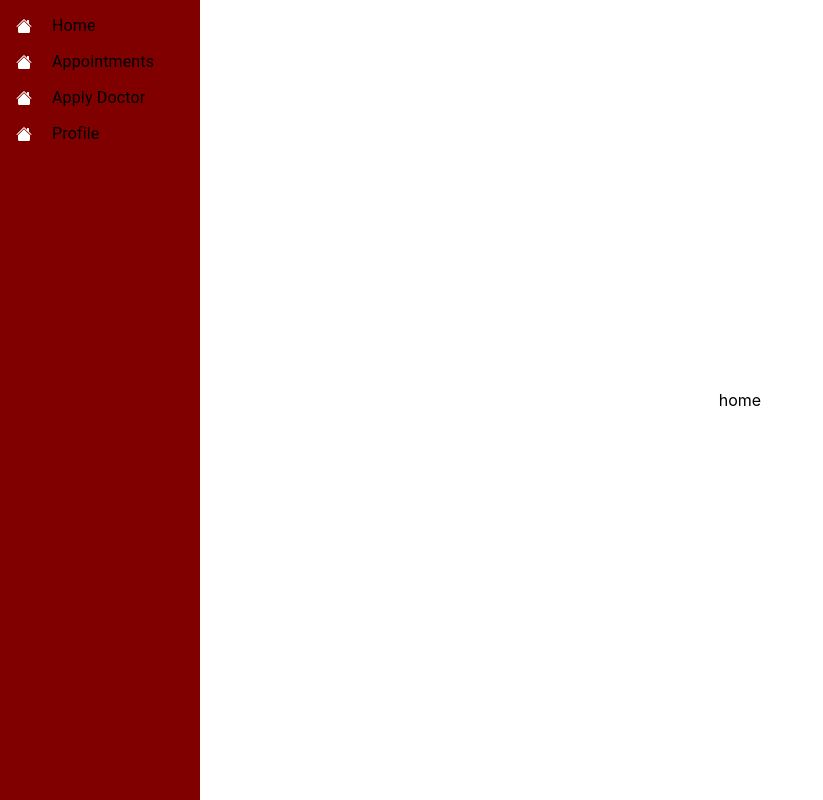
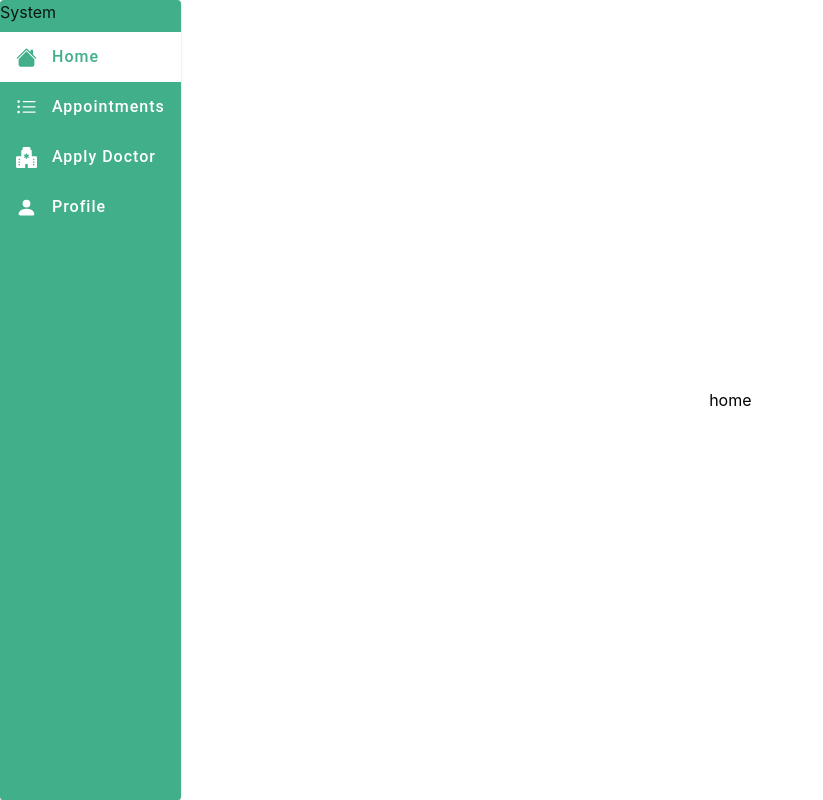
Before and after one commit to AdrianTejada/appointment-system, a React (Vite) app in the folder client/: page / in a window 1280 px wide. Shown: the whole page, without its empty margins (0-823 px from the left). Built offline with nearby package versions, Linux system fonts and the light colour scheme; no server answers; sample sign-in values are in the browser's storage.

Commit message:
Finished layout

```diff
--- a/client/src/components/Layout/Layout.tsx
+++ b/client/src/components/Layout/Layout.tsx
@@ -1,27 +1,50 @@
 import React from 'react'
-import { Cont, Content, SideBar } from './styles';
+import { Cont, Content, Text } from './styles';
+
+import { MenuList, MenuItem, ListItemIcon, Paper } from '@mui/material';
+import {BsFillHouseFill} from 'react-icons/bs'
+import { Link, useLocation } from 'react-router-dom';
+
 import { MenuData } from '../../data/data';
-
-import { MenuList, MenuItem, ListItemIcon } from '@mui/material';
-import {BsFillHouseFill} from 'react-icons/bs'
+import excludeVariablesFromRoot from '@mui/material/styles/excludeVariablesFromRoot';
 
 type LayoutProps = {
     children: React.ReactNode
 }
 
+
 const Layout = ({children}: LayoutProps) => {
+
+  const location = useLocation()
+
   return (
     <Cont>
-        <SideBar>
+        <Paper style={{backgroundColor: '#41AF89'}}>
+          System
           <MenuList>
-            {MenuData.map((item)=><MenuItem>
-              <ListItemIcon>
-                <BsFillHouseFill color='#fff'/>
-              </ListItemIcon>
-              {item.name}
-            </MenuItem>)}
+            {MenuData.map((item)=>{
+
+              let color = {color : 'white'}
+              let bg = {backgroundColor : 'inherit', height: '50px'}
+
+              if (location.pathname === item.path) {
+                color = {color: '#41AF89'}
+                bg = {backgroundColor : '#fff', height: '50px'}
+              }
+
+              return<Link style={{textDecoration: 'none',}} to={item.path}>
+              <MenuItem style={bg}>
+                <ListItemIcon style={color}>
+                  {item.icon}
+                </ListItemIcon>
+                <Text color={color.color}>
+                  {item.name}
+                </Text>
+              </MenuItem>
+            </Link>
+            })}
           </MenuList>
-        </SideBar>
+        </Paper>
         <Content>
             {children}
         </Content>
--- a/client/src/components/Layout/styles.ts
+++ b/client/src/components/Layout/styles.ts
@@ -7,12 +7,6 @@ export const Cont = styled.div`
     flex-direction: row;
 `
 
-export const SideBar = styled.div`
-    min-width: 200px;
-    height: 100vh;
-    background-color: maroon;
-`
-
 export const Content = styled.div`
     width: 100%;
     height: 100vh;
@@ -20,3 +14,9 @@ export const Content = styled.div`
     align-items: center;
     justify-content: center;
 `
+
+export const Text = styled.div`
+    color: ${props=>props.color};
+    font-weight: 500;
+    letter-spacing: 1px;
+`;
--- a/client/src/components/ProtectedRoute/ProtectedRoute.tsx
+++ b/client/src/components/ProtectedRoute/ProtectedRoute.tsx
@@ -1,4 +1,4 @@
-import React, { FC } from 'react'
+import React from 'react'
 import { Navigate } from 'react-router-dom'
 
 type ProtectedRouteProps = {
@@ -6,10 +6,8 @@ type ProtectedRouteProps = {
 }
 
 
-
 const ProtectedRoute = ({children}: ProtectedRouteProps): any => {
     const token = localStorage.getItem('token')
-
     if (typeof token === 'string') {
         return children
     } else {
--- a/client/src/data/data.tsx
+++ b/client/src/data/data.tsx
@@ -6,29 +6,30 @@ type MenuDateObject = {
 
 type MenuDataType = MenuDateObject[];
 
-import {BsFillHouseFill} from 'react-icons/bs'
+import {BsFillHouseFill, BsListUl, BsFillHospitalFill, BsFillPersonFill} from 'react-icons/bs'
 
 
+const size = 21
 
 export const MenuData = [
     {
         name: 'Home',
         path: '/',
-        icon: BsFillHouseFill
+        icon: <BsFillHouseFill  size={size}/>
     },
     {
         name: 'Appointments',
         path: '/appointments',
-        icon: BsFillHouseFill
+        icon: <BsListUl  size={size}/>
     },
     {
         name: 'Apply Doctor',
         path: '/apply-doctor',
-        icon: BsFillHouseFill
+        icon: <BsFillHospitalFill  size={size}/>
     },
     {
         name: 'Profile',
         path: '/profile',
-        icon: BsFillHouseFill
+        icon: <BsFillPersonFill size={size}/>
     }
 ]
```
